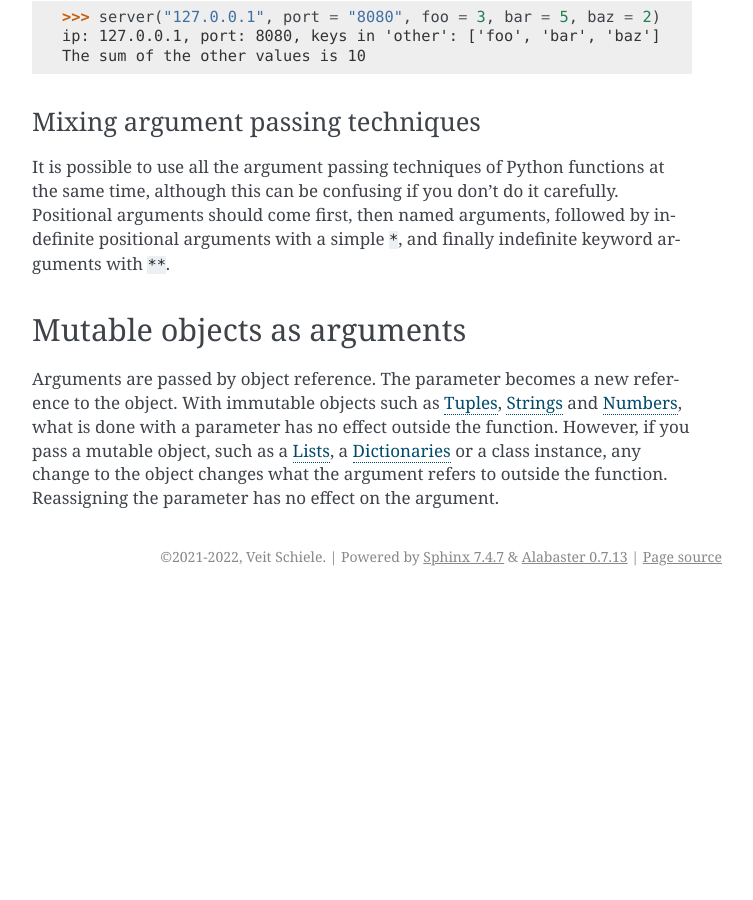
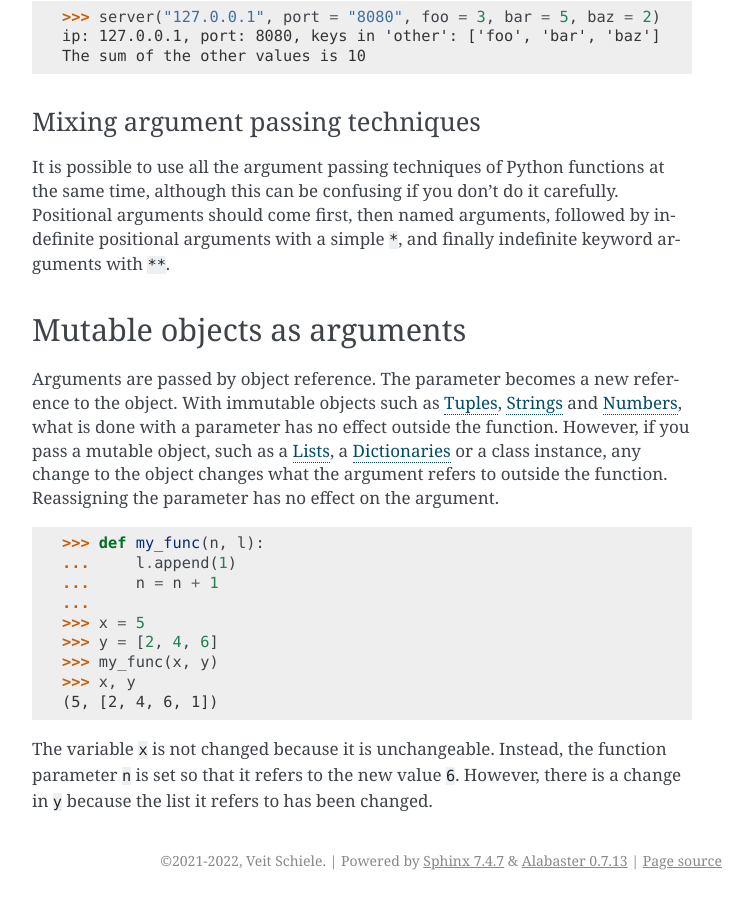
Before and after one commit to veit/python-basics-tutorial, a Sphinx documentation site: the page built from docs/functions.rst, in a window 1280 px wide and 900 px high, scrolled down 4184 px. Shown: the whole window, without its empty margins (388-1141 px from the left). Built offline with Sphinx 7.4.7, drawn with Linux system fonts in a browser that asks for light colours; pages that are not in the unit, such as notebooks, are missing from menus; before the commit the page ends 4780 px from its top, so only the background shows below that.

Commit message:
:memo: Add mutable objects as arguments

```diff
--- a/docs/functions.rst
+++ b/docs/functions.rst
@@ -233,3 +233,21 @@ no effect outside the function. However, if you pass a mutable object, such as a
 :doc:`types/lists`, a :doc:`types/dicts` or a class instance, any change to the
 object changes what the argument refers to outside the function. Reassigning the
 parameter has no effect on the argument.
+
+
+.. code-block:: python
+
+    >>> def my_func(n, l):
+    ...     l.append(1)
+    ...     n = n + 1
+    ...
+    >>> x = 5
+    >>> y = [2, 4, 6]
+    >>> my_func(x, y)
+    >>> x, y
+    (5, [2, 4, 6, 1])
+
+The variable ``x`` is not changed because it is unchangeable. Instead, the
+function parameter ``n`` is set so that it refers to the new value ``6``.
+However, there is a change in ``y`` because the list it refers to has been
+changed.
```
